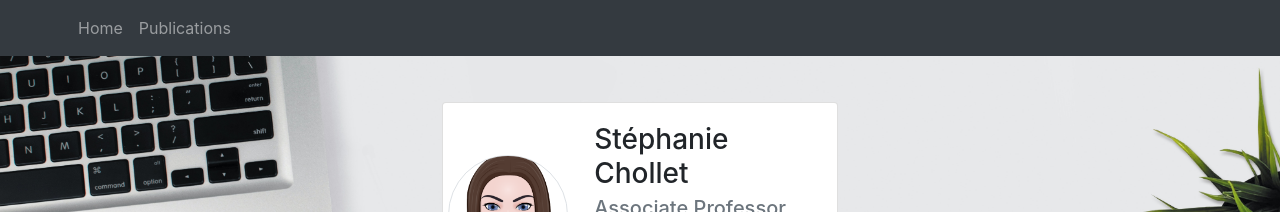
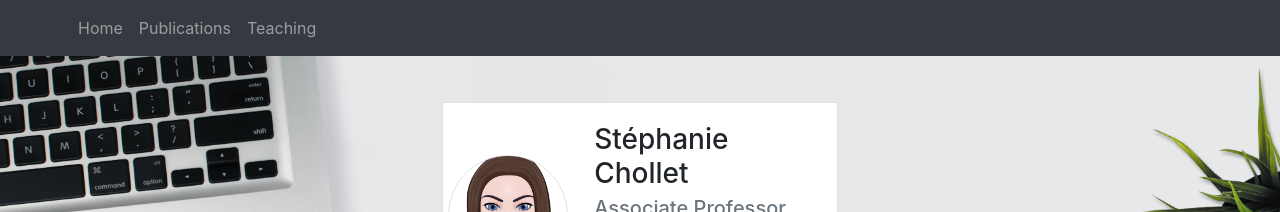
Before and after one commit to schollet/homepage, a Jekyll site: the page built from index.html, in a window 1280 px wide. Shown: the top 212 px of the page. Built offline with Jekyll 4.4.1, drawn with Linux system fonts in a browser that asks for light colours.

Commit message:
Update header.html

```diff
--- a/_includes/header.html
+++ b/_includes/header.html
@@ -9,6 +9,9 @@
         <li class="nav-item">
           <a class="nav-link" href="#Publications">Publications</a>
         </li>
+        <li class="nav-item">
+          <a class="nav-link" href="#Teaching">Teaching</a>
+        </li>
       </ul>
     </div>
    </div>
```
